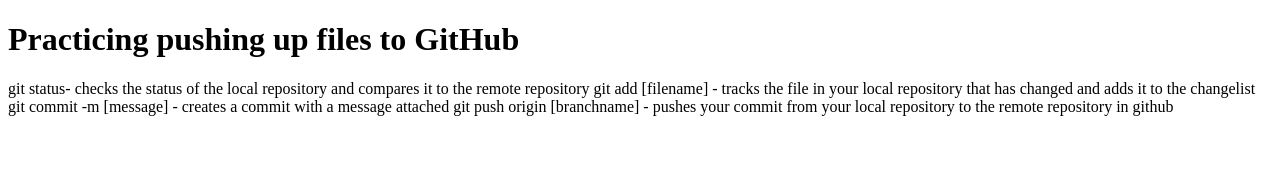
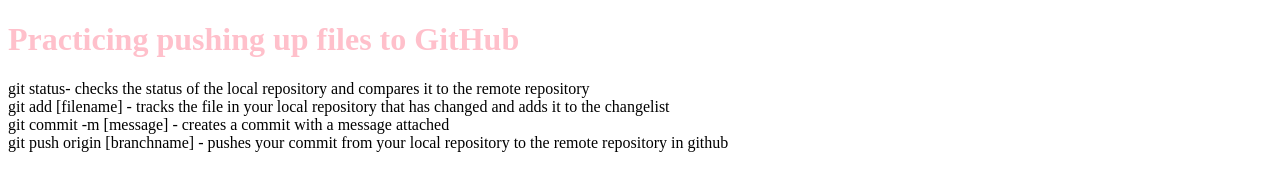
Before and after one commit to lianliansy/Webdesign_tts_2019, a plain HTML site: page index.html in a window 1280 px wide. Drawn offline with Linux system fonts and the light colour scheme.

Commit message:
modified

```diff
--- a/index.html
+++ b/index.html
@@ -2,16 +2,20 @@
 <html>
 <head>
 	<title>Portfolio Practice for GitHub</title>
+	<link rel="stylesheet" type="text/css" href="index.css">
 </head>
 <body>
 	<h1>Practicing pushing up files to GitHub</h1>
 
 	<div>
 		git status- checks the status of the local repository and compares it to the remote repository
+		<br>
 
 		git add [filename] - tracks the file in your local repository that has changed and adds it to the changelist
+		<br>
 
 		git commit -m [message] - creates a commit with a message attached
+		<br>
 
 		git push origin [branchname] - pushes your commit from your local repository to the remote repository in github
 	</div>
```
